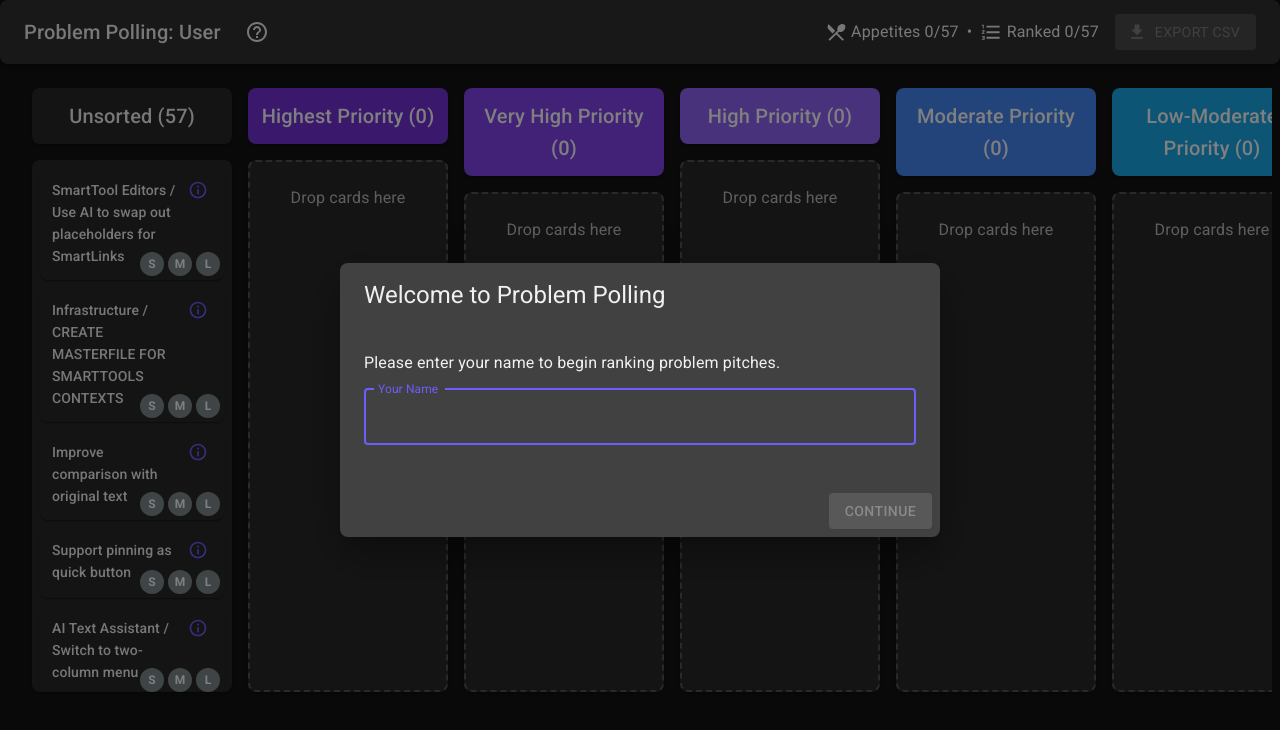
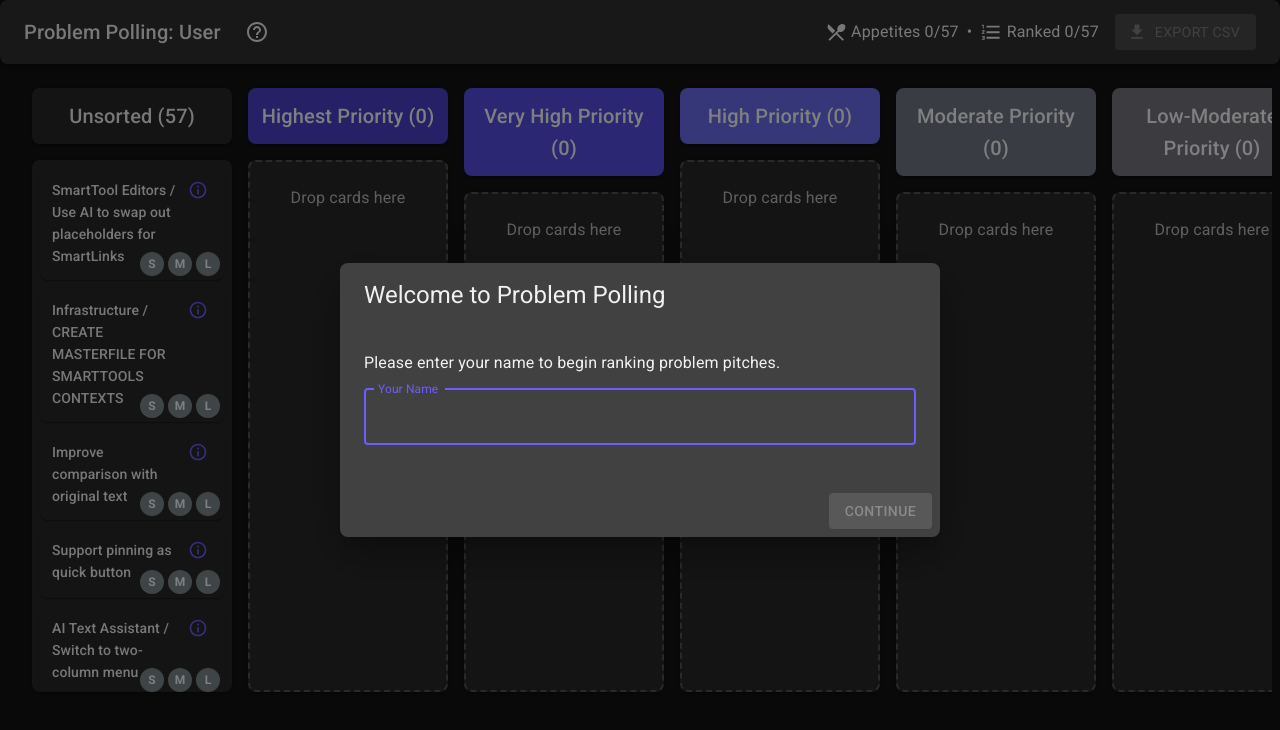
Before and after one commit to chase-grey/tier-list-of-problems, a React (Vite) app: page / in a window 1280 px wide. Shown: the top 730 px of the page. Built offline with nearby package versions, Linux system fonts and the light colour scheme.

Commit message:
Create more neutral tier color palette without semantic color meanings

```diff
--- a/src/theme.ts
+++ b/src/theme.ts
@@ -33,14 +33,14 @@ export const colorTokens = {
     unset: '#7f8c8d',   // Gray
   },
   tiers: {
-    // Enhanced colors with consistent saturation and better contrast
-    1: '#6d28d9',      // Highest Priority (Deep purple)
-    2: '#7c3aed',      // Very High Priority (Medium purple)
-    3: '#8b5cf6',      // High Priority (Light purple)
-    4: '#3b82f6',      // Moderate Priority (Blue)
-    5: '#0ea5e9',      // Low-Moderate Priority (Light blue)
-    6: '#0d9488',      // Low Priority (Teal)
-    7: '#be185d',      // Very Low Priority (Dark pink)
-    8: '#c026d3',      // Not a Priority (Magenta)
+    // Neutral, subtle color palette with smooth progression and good contrast
+    1: '#4338ca',      // Highest Priority (Indigo dark)
+    2: '#4f46e5',      // Very High Priority (Indigo medium)
+    3: '#6366f1',      // High Priority (Indigo light)
+    4: '#6b7280',      // Moderate Priority (Cool gray)
+    5: '#71717a',      // Low-Moderate Priority (Gray)
+    6: '#78716c',      // Low Priority (Stone gray)
+    7: '#825a8e',      // Very Low Priority (Muted purple)
+    8: '#9333ea',      // Not a Priority (Medium purple)
   }
 };
```
